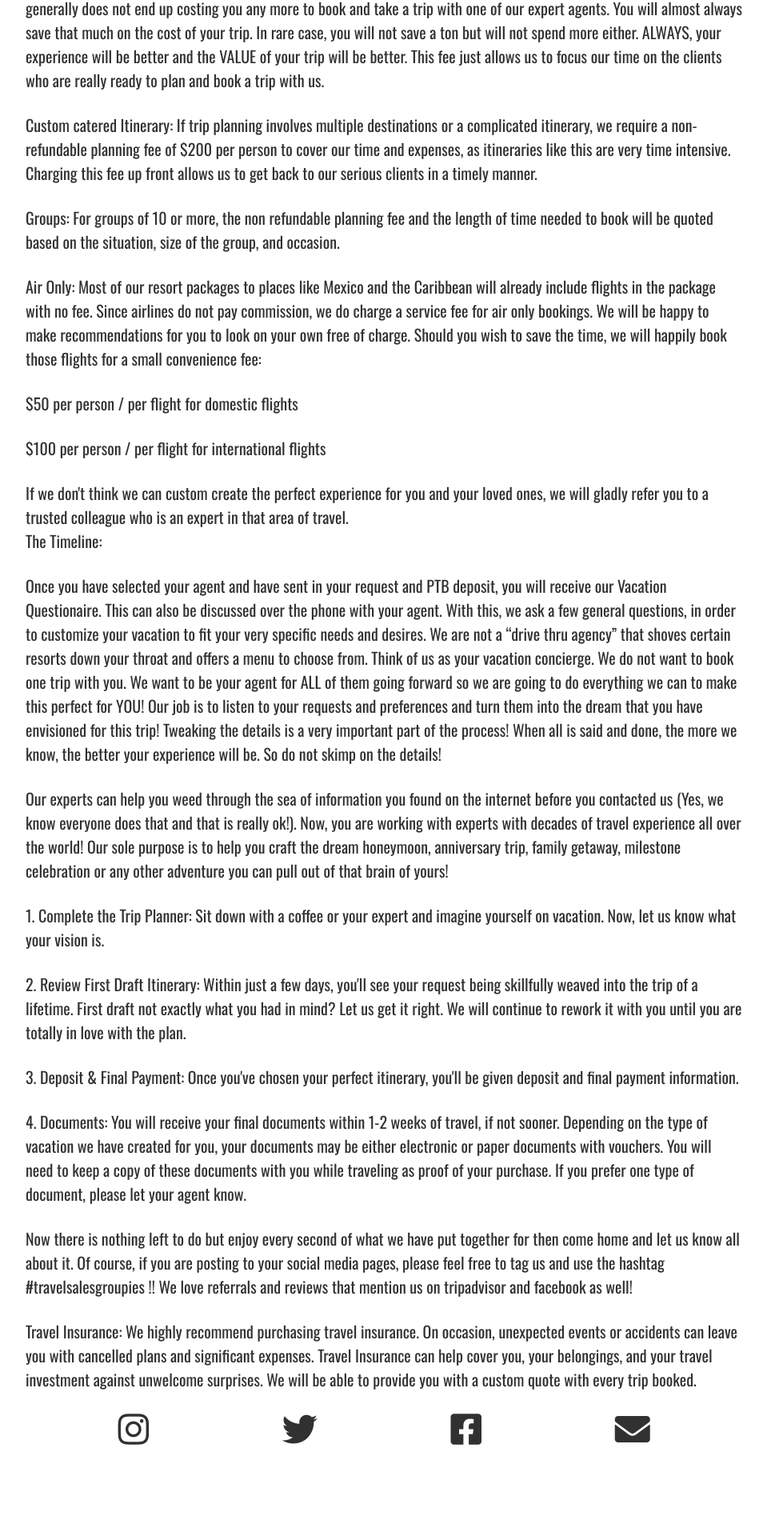
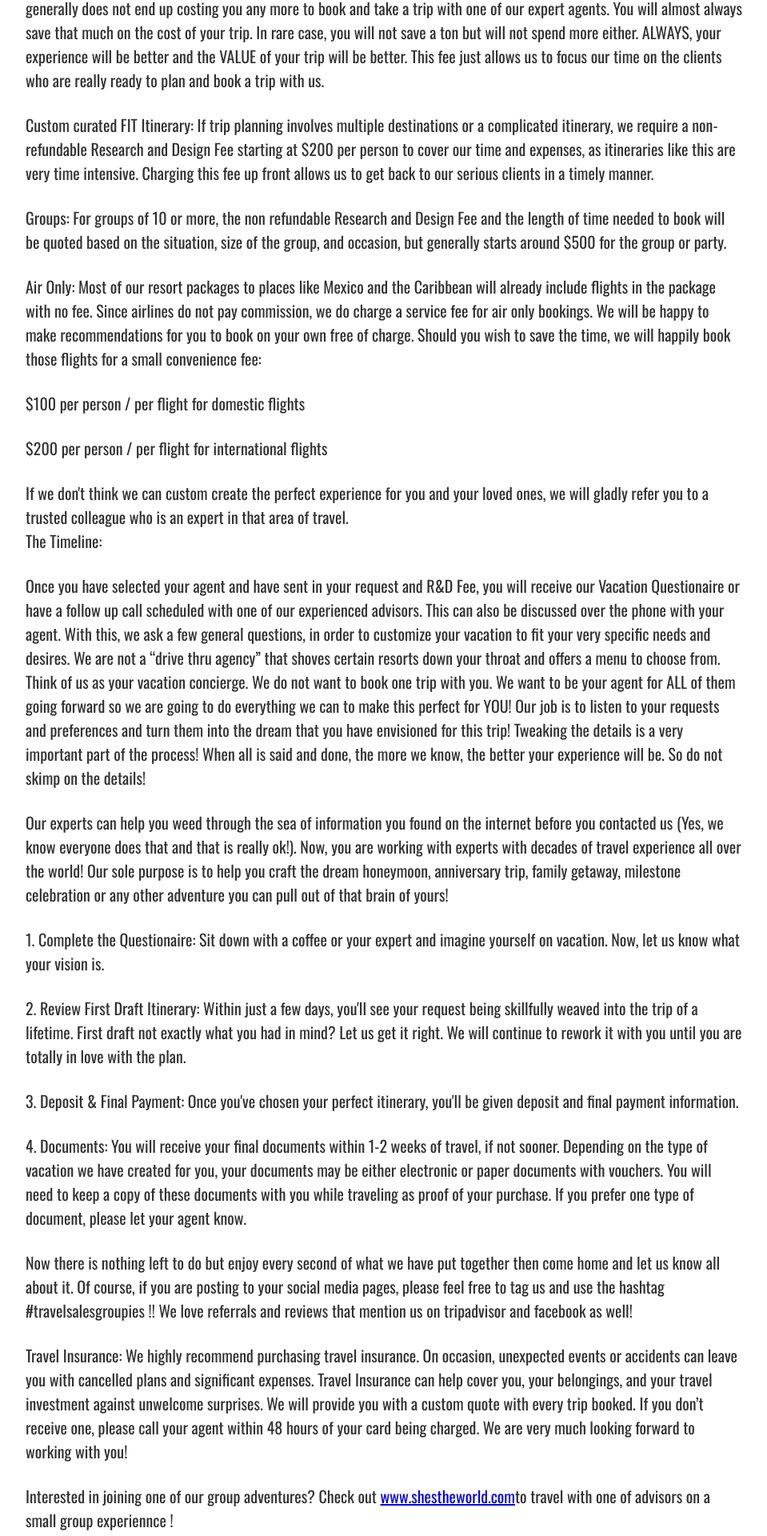
Before and after one commit to ryand67/TSG-Site, a React (Create React App) app in the folder client/: page /how-we-work in a window 1280 px wide. Shown: the part 1269-3189 px from the top of the page at 80% size, without its empty margins (160-1119 px from the left). Before the commit the page ends 3100 px from the top, so only its background shows below. Built offline with nearby package versions, Linux system fonts and the light colour scheme; the HTML template or start-up script is replaced by a standard one.

Commit message:
new verbiage

```diff
--- a/client/src/components/HowWeWork/HowWeWork.js
+++ b/client/src/components/HowWeWork/HowWeWork.js
@@ -20,10 +20,10 @@ const HowWeWork = () => {
                 origination airport, etc.)
         </p>
             <p className="howWeWorkPoint">
-        2. TSG planning fee: Upon receiving and reviewing your request, we will
+                2. TSG Research and Design fee: Upon receiving and reviewing your request, we will
                 respond quickly (within 24 business hours or less—usually within a few
                 hours) and let you know if we feel we can make your vacation dream a
-        reality. At this point, a non-refundable Planning fee is requested as
+                reality. At this point, a non-refundable Research And Design Fee is charged as
                 follows:
         </p>
             <p className="howWeWorkPoint">
@@ -41,30 +41,30 @@ const HowWeWork = () => {
                 and book a trip with us.
         </p>
             <p className="howWeWorkPoint">
-        Custom catered Itinerary: If trip planning involves multiple
+                Custom curated FIT Itinerary: If trip planning involves multiple
                 destinations or a complicated itinerary, we require a non-refundable
-        planning fee of $200 per person to cover our time and expenses, as
+                Research and Design Fee starting at $200 per person to cover our time and expenses, as
                 itineraries like this are very time intensive. Charging this fee up
                 front allows us to get back to our serious clients in a timely manner.
         </p>
             <p className="howWeWorkPoint">
-        Groups: For groups of 10 or more, the non refundable planning fee and
+                Groups: For groups of 10 or more, the non refundable Research and Design Fee and
                 the length of time needed to book will be quoted based on the situation,
-        size of the group, and occasion.
+                size of the group, and occasion, but generally starts around $500 for the group or party.
         </p>
             <p className="howWeWorkPoint">
                 Air Only: Most of our resort packages to places like Mexico and the
                 Caribbean will already include flights in the package with no fee. Since
                 airlines do not pay commission, we do charge a service fee for air only
-        bookings. We will be happy to make recommendations for you to look on
+                bookings. We will be happy to make recommendations for you to book on
                 your own free of charge. Should you wish to save the time, we will
                 happily book those flights for a small convenience fee:
         </p>
             <p className="howWeWorkPoint">
-        $50 per person / per flight for domestic flights
+                $100 per person / per flight for domestic flights
         </p>
             <p className="howWeWorkPoint">
-        $100 per person / per flight for international flights
+                $200 per person / per flight for international flights
         </p>
             <p className="howWeWorkPointSubHead">
                 If we don't think we can custom create the perfect experience for you
@@ -73,8 +73,9 @@ const HowWeWork = () => {
         </p>
             <p className="howWeWorkPointSubHead">The Timeline:</p>
             <p className="howWeWorkPoint">
-        Once you have selected your agent and have sent in your request and PTB
-        deposit, you will receive our Vacation Questionaire. This can also be
+                Once you have selected your agent and have sent in your request and R&D
+                Fee, you will receive our Vacation Questionaire or have a follow up
+                call scheduled with one of our experienced advisors. This can also be
                 discussed over the phone with your agent. With this, we ask a few
                 general questions, in order to customize your vacation to fit your very
                 specific needs and desires. We are not a “drive thru agency” that shoves
@@ -98,7 +99,7 @@ const HowWeWork = () => {
                 yours!
         </p>
             <p className="howWeWorkPoint">
-        1. Complete the Trip Planner: Sit down with a coffee or your expert and
+                1. Complete the Questionaire: Sit down with a coffee or your expert and
                 imagine yourself on vacation. Now, let us know what your vision is.
         </p>
             <p className="howWeWorkPoint">
@@ -121,7 +122,7 @@ const HowWeWork = () => {
         </p>
             <p className="howWeWorkPoint">
                 Now there is nothing left to do but enjoy every second of what we have
-        put together for then come home and let us know all about it. Of course,
+                put together then come home and let us know all about it. Of course,
                 if you are posting to your social media pages, please feel free to tag
                 us and use the hashtag #travelsalesgroupies !! We love referrals and
                 reviews that mention us on tripadvisor and facebook as well!
@@ -131,8 +132,13 @@ const HowWeWork = () => {
                 occasion, unexpected events or accidents can leave you with cancelled
                 plans and significant expenses. Travel Insurance can help cover you,
                 your belongings, and your travel investment against unwelcome surprises.
-        We will be able to provide you with a custom quote with every trip
-        booked.
+                We will provide you with a custom quote with every trip
+                booked. If you don’t receive one, please call your agent within 48 hours
+                of your card being charged. We are very much looking forward to working with you!
+        </p>
+            <p className="howWeWorkPoint">
+                Interested in joining one of our group adventures?  Check out <a href="www.shestheworld.com" target="_blank">www.shestheworld.com</a>
+                to travel with one of advisors on a small group experiennce !
         </p>
         </div>
     );
```
Lines whose indentation alone changed are shown as unchanged.
